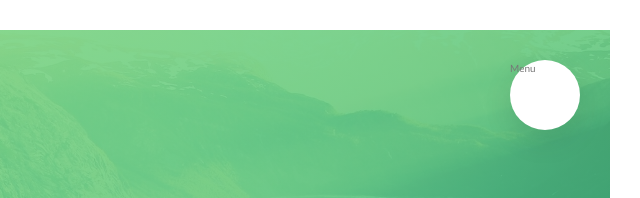
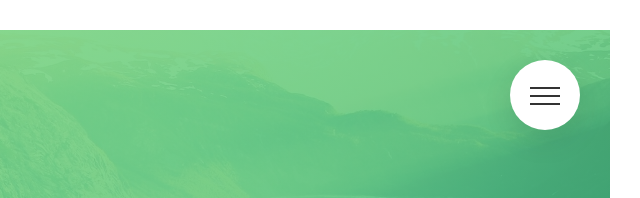
Before and after one commit to Lavertis/advanced-css-and-sass-course, a website: page Natours/index.html in a window 1280 px wide. Shown: the top 198 px of the page, 640-1280 px from the left. Drawn offline with Linux system fonts and the light colour scheme.

Commit message:
Section 5: Lecture 51

```diff
--- a/Natours/index.html
+++ b/Natours/index.html
@@ -19,8 +19,10 @@
   <body>
     <div class="navigation">
       <input type="checkbox" class="navigation__checkbox" id="nav-toggle" />
-      <label for="nav-toggle" class="navigation__button">Menu</label>
-      <div class="navigation__background">&nbsp;</div>
+      <label for="nav-toggle" class="navigation__button">
+        <span class="navigation__icon"></span>
+      </label>
+      <div class="navigation__background"></div>
       <nav class="navigation__nav">
         <ul class="navigation__list">
           <li class="navigation__item"><a href="#" class="navigation__link">
@@ -173,7 +175,7 @@
           <div class="col-1-of-3">
             <div class="card">
               <div class="card__side card__side--front card__side--front-1">
-                <div class="card__picture card__picture--1">&nbsp;</div>
+                <div class="card__picture card__picture--1"></div>
                 <h4 class="card__heading">
                   <span class="card__heading-span card__heading-span--1">
                     The Sea Explorer
@@ -204,7 +206,7 @@
           <div class="col-1-of-3">
             <div class="card">
               <div class="card__side card__side--front card__side--front-2">
-                <div class="card__picture card__picture--2">&nbsp;</div>
+                <div class="card__picture card__picture--2"></div>
                 <h4 class="card__heading">
                   <span class="card__heading-span card__heading-span--2">
                     The Sea Explorer
--- a/Natours/scss/layout/_navigation.scss
+++ b/Natours/scss/layout/_navigation.scss
@@ -14,6 +14,8 @@
     border-radius: 50%;
     z-index: 2000;
     box-shadow: 0 1rem 3rem rgba($color-black, 0.1);
+    text-align: center;
+    cursor: pointer;
   }
 
   &__background {
@@ -90,6 +92,7 @@
     }
   }
 
+  // Functionality
   &__checkbox:checked ~ &__background {
     transform: scale(80);
   }
@@ -98,4 +101,56 @@
     opacity: 1;
     width: 100%;
   }
+
+  // Icon
+  &__icon {
+    position: relative;
+    margin-top: 3.5rem;
+
+    &,
+    &::before,
+    &::after {
+      width: 3rem;
+      height: 2px;
+      background-color: $color-grey-dark-3;
+      display: inline-block;
+    }
+
+    &::before,
+    &::after {
+      content: "";
+      position: absolute;
+      left: 0;
+      transition: all 0.2s;
+    }
+
+    &::before {
+      top: -0.8rem;
+    }
+    &::after {
+      top: 0.8rem;
+    }
+  }
+
+  &__button:hover &__icon::before {
+    top: -1rem;
+  }
+
+  &__button:hover &__icon::after {
+    top: 1rem;
+  }
+
+  &__checkbox:checked + &__button &__icon {
+    background-color: transparent;
+  }
+
+  &__checkbox:checked + &__button &__icon::before {
+    top: 0;
+    transform: rotate(135deg);
+  }
+
+  &__checkbox:checked + &__button &__icon::after {
+    top: 0;
+    transform: rotate(-135deg);
+  }
 }
```
Also changed, not shown: Natours/css/main.css.
